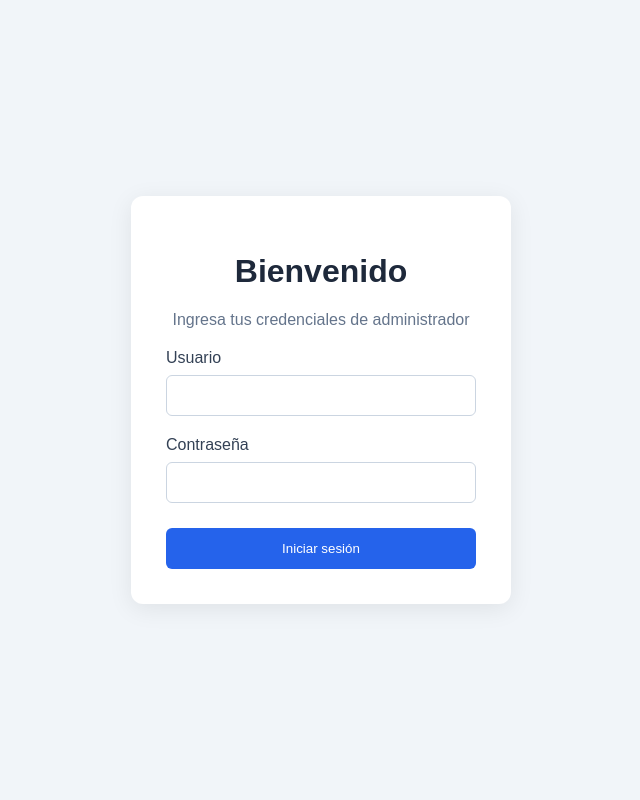
After one commit to shayomen/mi-primera-app, a Flask app: page /login in a window 1280 px wide. The commit adds this page. Shown: the whole page, without its empty margins (319-959 px from the left). Run offline with Flask 3, Linux system fonts and the light colour scheme; parts of the project's set-up code (start-up, migrations or seed data) failed here and were passed over.

Commit message:
Agregar inicio de sesión de administrador

```diff
--- a/app.py
+++ b/app.py
@@ -1,22 +1,47 @@
 
-from flask import Flask, render_template, request, redirect, url_for
+import os
 import sqlite3
-import os
+from functools import wraps
+
+from flask import (
+    Flask,
+    render_template,
+    request,
+    redirect,
+    url_for,
+    session
+)
+
+from werkzeug.security import check_password_hash
+
 
 app = Flask(__name__)
 
-# Nombre de nuestra base de datos
+# Configuración de seguridad
+app.secret_key = os.environ.get("SECRET_KEY")
+
+ADMIN_USERNAME = os.environ.get("ADMIN_USERNAME")
+ADMIN_PASSWORD_HASH = os.environ.get("ADMIN_PASSWORD_HASH")
+
 DATABASE = os.environ.get("DATABASE_PATH", "datos.db")
 
 
-# Conectar con SQLite
+# Verificar que las credenciales estén configuradas
+if not app.secret_key:
+    raise RuntimeError("Falta configurar SECRET_KEY")
+
+if not ADMIN_USERNAME or not ADMIN_PASSWORD_HASH:
+    raise RuntimeError("Faltan las credenciales del administrador")
+
+
+# Conexión con SQLite
 def conectar_db():
     conexion = sqlite3.connect(DATABASE)
     conexion.row_factory = sqlite3.Row
     return conexion
 
 
-# Crear tabla si todavía no existe
+# Crear tabla de registros
 def crear_tabla():
     conexion = conectar_db()
 
@@ -32,9 +57,58 @@ def crear_tabla():
     conexion.close()
 
 
-# Página principal
+# Protección de páginas privadas
+def requiere_login(funcion):
+    @wraps(funcion)
+    def funcion_protegida(*args, **kwargs):
+
+        if not session.get("admin_logged_in"):
+            return redirect(url_for("login"))
+
+        return funcion(*args, **kwargs)
+
+    return funcion_protegida
+
+
+# Página de inicio de sesión
+@app.route("/login", methods=["GET", "POST"])
+def login():
+
+    if session.get("admin_logged_in"):
+        return redirect(url_for("inicio"))
+
+    if request.method == "POST":
+
+        username = request.form.get("username", "").strip()
+        password = request.form.get("password", "")
+
+        usuario_correcto = username == ADMIN_USERNAME
+
+        contraseña_correcta = check_password_hash(
+            ADMIN_PASSWORD_HASH,
+            password
+        )
+
+        if usuario_correcto and contraseña_correcta:
+
+            session.clear()
+            session["admin_logged_in"] = True
+
+            return redirect(url_for("inicio"))
+
+        return render_template(
+            "login.html",
+            error="Usuario o contraseña incorrectos"
+        )
+
+    return render_template("login.html")
+
+
+# Página principal protegida
 @app.route("/")
+@requiere_login
 def inicio():
+
     conexion = conectar_db()
 
     registros = conexion.execute(
@@ -46,8 +120,9 @@ def inicio():
     return render_template("index.html", registros=registros)
 
 
-# Recibir información del formulario
+# Guardar registros: solamente el administrador
 @app.route("/guardar", methods=["POST"])
+@requiere_login
 def guardar():
 
     nombre = request.form.get("nombre", "").strip()
@@ -68,8 +143,19 @@ def guardar():
     return redirect(url_for("inicio"))
 
 
-# Iniciar aplicación
+# Cerrar sesión
+@app.route("/logout", methods=["POST"])
+@requiere_login
+def logout():
+
+    session.clear()
+
+    return redirect(url_for("login"))
+
+
+# Inicializar la base de datos
 crear_tabla()
 
+
 if __name__ == "__main__":
-    app.run(host="0.0.0.0", port=5000, debug=True)
+    app.run(host="0.0.0.0", port=5000, debug=False)
--- a/templates/index.html
+++ b/templates/index.html
@@ -61,6 +61,9 @@
 </head>
 
 <body>
+<form method="POST" action="/logout">
+    <button type="submit">Cerrar sesión</button>
+</form>
 
 <div class="contenedor">
 
--- /dev/null
+++ b/templates/login.html
@@ -0,0 +1,116 @@
+
+<!DOCTYPE html>
+<html lang="es">
+<head>
+    <meta charset="UTF-8">
+    <meta name="viewport" content="width=device-width, initial-scale=1.0">
+    <title>Iniciar sesión</title>
+
+    <style>
+        * {
+            box-sizing: border-box;
+        }
+
+        body {
+            margin: 0;
+            font-family: Arial, sans-serif;
+            background: #f1f5f9;
+            min-height: 100vh;
+            display: flex;
+            align-items: center;
+            justify-content: center;
+        }
+
+        .login-container {
+            background: white;
+            width: 90%;
+            max-width: 380px;
+            padding: 35px;
+            border-radius: 12px;
+            box-shadow: 0 5px 25px rgba(0,0,0,0.08);
+        }
+
+        h1 {
+            text-align: center;
+            color: #1e293b;
+        }
+
+        p {
+            text-align: center;
+            color: #64748b;
+        }
+
+        label {
+            display: block;
+            margin-top: 20px;
+            margin-bottom: 8px;
+            color: #334155;
+        }
+
+        input {
+            width: 100%;
+            padding: 12px;
+            border: 1px solid #cbd5e1;
+            border-radius: 6px;
+        }
+
+        button {
+            width: 100%;
+            margin-top: 25px;
+            padding: 13px;
+            background: #2563eb;
+            color: white;
+            border: none;
+            border-radius: 6px;
+            cursor: pointer;
+        }
+
+        button:hover {
+            background: #1d4ed8;
+        }
+
+        .error {
+            color: #dc2626;
+            font-size: 14px;
+            text-align: center;
+        }
+    </style>
+</head>
+
+<body>
+
+    <div class="login-container">
+
+        <h1>Bienvenido</h1>
+        <p>Ingresa tus credenciales de administrador</p>
+
+        {% if error %}
+            <div class="error">{{ error }}</div>
+        {% endif %}
+
+        <form method="POST" action="/login">
+
+            <label>Usuario</label>
+            <input
+                type="text"
+                name="username"
+                required
+                autocomplete="username"
+            >
+
+            <label>Contraseña</label>
+            <input
+                type="password"
+                name="password"
+                required
+                autocomplete="current-password"
+            >
+
+            <button type="submit">Iniciar sesión</button>
+
+        </form>
+
+    </div>
+
+</body>
+</html>
```
